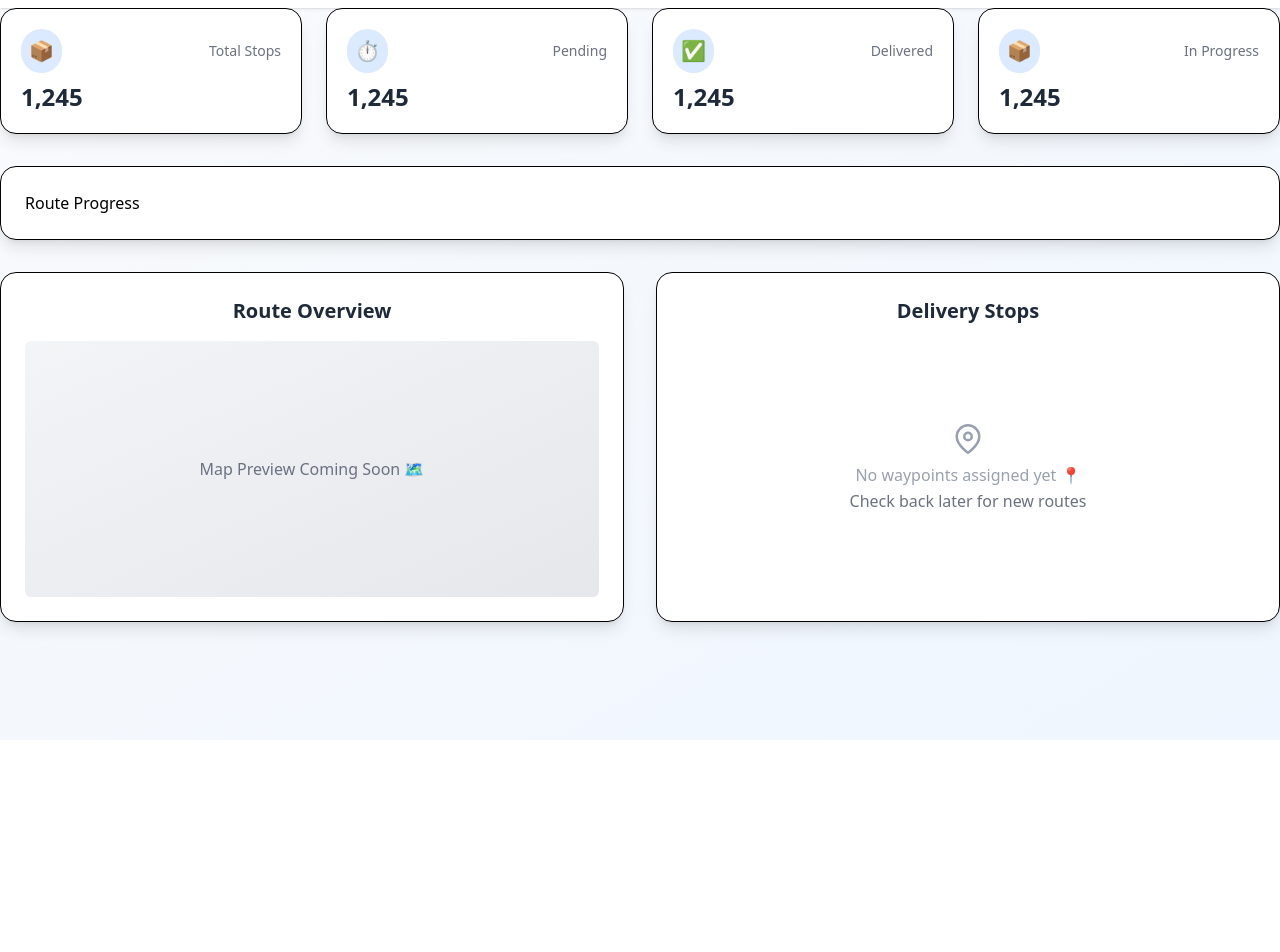
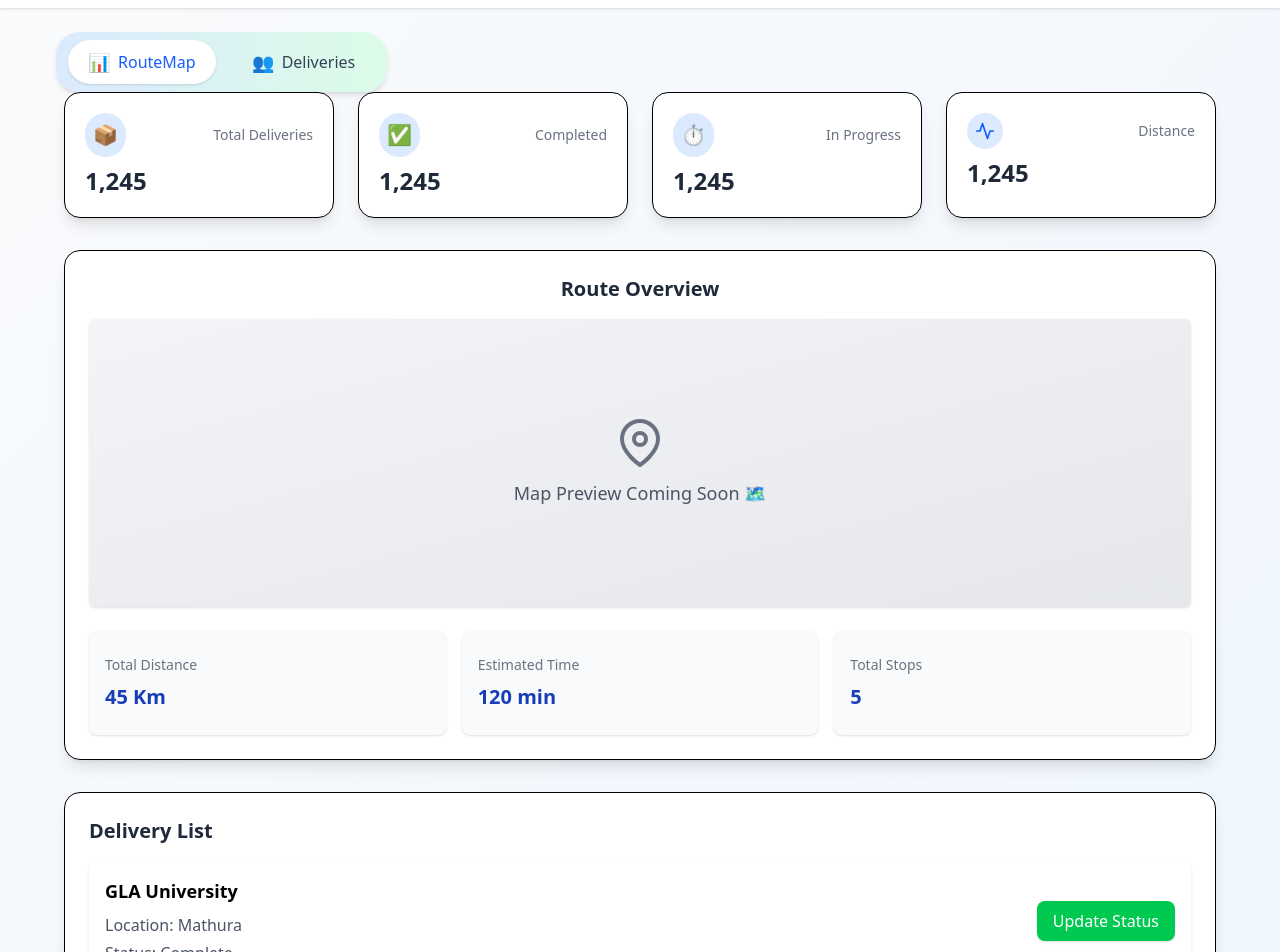
Before and after one commit to goyalishi/OptiRoute-Route_Optimization_System, a React app in the folder frontend/: page /driver in a window 1280 px wide. Shown: the part 60-1012 px from the top of the page. Before the commit the page ends 800 px from the top, so only its background shows below. Built offline with nearby package versions, Linux system fonts and the light colour scheme; the HTML template or start-up script is replaced by a standard one.

Commit message:
new changes

```diff
--- /dev/null
+++ b/frontend/src/components/DriverDashboard/Card.jsx
@@ -0,0 +1,17 @@
+import React from 'react'
+import SmallCard from './SmallCard'
+
+const Card = () => {
+  return (
+    <div className="w-full mt-6">
+        {/* Flex container for horizontal layout */}
+        <div className="flex flex-row gap-4 w-full">
+            <SmallCard name="Total Distance" value="45 Km" />
+            <SmallCard name="Estimated Time" value="120 min" />
+            <SmallCard name="Total Stops" value="5" />
+        </div>
+    </div>
+  )
+}
+
+export default Card
--- /dev/null
+++ b/frontend/src/components/DriverDashboard/Delivery.jsx
@@ -0,0 +1,23 @@
+import React from 'react'
+
+const Delivery = ({ name, location, status }) => {
+  return (
+    <div>
+      <div className="bg-white shadow-md rounded-lg p-4 mb-4 flex flex-col sm:flex-row sm:items-center sm:justify-between">
+        {/* Left content */}
+        <div>
+          <h3 className="text-lg font-semibold mb-2">{name}</h3>
+          <p className="text-gray-600 mb-1">Location: {location}</p>
+          <p className="text-gray-600">Status: {status}</p>
+        </div>
+
+        {/* Button on the right */}
+        <button className="mt-3 sm:mt-0 bg-green-500 text-white px-4 py-2 rounded-lg shadow hover:bg-green-600 transition-all duration-300">
+          Update Status
+        </button>
+      </div>
+    </div>
+  )
+}
+
+export default Delivery
--- /dev/null
+++ b/frontend/src/components/DriverDashboard/DeliveryList.jsx
@@ -0,0 +1,14 @@
+import React from 'react'
+import Delivery from './Delivery'
+
+const DeliveryList = () => {
+  return (
+    <div>
+        <Delivery name="GLA University" location="Mathura" status="Complete" />
+        <Delivery name="GL Bajaj" location="Mathura" status="In-progress" />
+        <Delivery name="IIT Delhi" location="Delhi" status="Pending" />
+    </div>
+  )
+}
+
+export default DeliveryList
--- /dev/null
+++ b/frontend/src/components/DriverDashboard/SmallCard.jsx
@@ -0,0 +1,12 @@
+import React from 'react'
+
+const SmallCard = ({ name, value }) => {
+  return (
+    <div className="flex-1 flex flex-col  justify-center px-4 py-6 bg-gray-50 rounded-lg shadow-sm min-h-[100px]">
+        <h3 className="text-sm font-medium text-gray-500">{name}</h3>
+        <h1 className="text-xl font-bold text-blue-800 mt-2">{value}</h1>
+    </div>
+  )
+}
+
+export default SmallCard
--- a/frontend/src/pages/DriverDashboard.jsx
+++ b/frontend/src/pages/DriverDashboard.jsx
@@ -1,6 +1,10 @@
-import React from 'react'
-import { FiMapPin } from "react-icons/fi";
+import React, { useState, useEffect } from 'react'
+import axios from 'axios';
+import { FiMapPin,FiActivity } from "react-icons/fi";
+import { useNavigate } from "react-router-dom";
 import Navbar from '../components/Navbar';
+import Card from '../components/DriverDashboard/Card';
+import DeliveryList from '../components/DriverDashboard/DeliveryList';
 
 const DriverDashboard = () => {
     const user = {
@@ -8,24 +12,65 @@ const DriverDashboard = () => {
         role: "driver",
         onLogout: () => alert("Logged out successfully!"),
     };
+
+    const [activeTab, setActiveTab] = useState("routemap");
+    const [data, setData] = useState([]);
+    const [loading, setLoading] = useState(false);
+    const navigate = useNavigate();
+
+    // Fetch dummy data
+    useEffect(() => {
+      if (activeTab === "deliveries") {
+        setLoading(true);
+        const apiUrl ="https://jsonplaceholder.typicode.com/todos?_limit=5"
+
+        axios
+          .get(apiUrl)
+          .then((res) => setData(res.data))
+          .catch((err) => console.error(err))
+          .finally(() => setLoading(false));
+      }
+    }, [activeTab]);
+
+
   return (
-    <div className="min-h-screen bg-gradient-to-br from-gray-50 to-blue-50">
+    <div className="min-h-screen bg-gradient-to-br from-gray-50 to-blue-50 ">
         <Navbar user={user}/>
-        <div className="grid grid-cols-1 sm:grid-cols-2 lg:grid-cols-4 gap-6 mb-8">
+
+        {/* Tabs Section */}
+      <div className="flex ml-14 mt-6">
+        <div className="flex items-center justify-between gap-4 rounded-3xl bg-gradient-to-r from-blue-100 to-green-100 shadow-md py-2 px-3 text-black w-fit">
+          {[
+            { id: "routemap", label: "RouteMap", icon: "📊" },
+            { id: "deliveries", label: "Deliveries", icon: "👥" },
+          ].map((tab) => (
+            <button
+              key={tab.id}
+              onClick={() => setActiveTab(tab.id)}
+              className={`flex items-center gap-2 px-5 py-2 rounded-3xl text-base font-medium transition-all duration-300 ${
+                activeTab === tab.id
+                  ? "bg-white text-blue-600 shadow-sm"
+                  : "text-gray-700 hover:bg-white/80 hover:text-blue-600"
+              }`}
+            >
+              <span className="text-lg">{tab.icon}</span>
+              {tab.label}
+            </button>
+          ))}
+        </div>
+      </div>
+
+
+    {/* Stats Cards Section */}
+      <div className="grid grid-cols-1 sm:grid-cols-2 lg:grid-cols-4 gap-6 mb-8 w-full px-6 lg:px-16">
     <StatCard
-                title="Total Stops"
+        title="Total Deliveries"
         value="1,245"
         icon="📦"
         color="bg-blue-100 text-blue-600"
     />
     <StatCard
-                title="Pending"
-                value="1,245"
-                icon="⏱️"
-                color="bg-blue-100 text-blue-600"
-            />
-            <StatCard
-                title="Delivered"
+        title="Completed"
         value="1,245"
         icon="✅"
         color="bg-blue-100 text-blue-600"
@@ -33,40 +78,57 @@ const DriverDashboard = () => {
     <StatCard
         title="In Progress"
         value="1,245"
-                icon="📦"
+        icon="⏱️"
+        color="bg-blue-100 text-blue-600"
+    />
+    <StatCard
+        title="Distance"
+        value="1,245"
+        icon={<FiActivity className="text-xl" />}
         color="bg-blue-100 text-blue-600"
     />
       </div>
 
-        <div className="bg-white rounded-2xl p-6 shadow-lg border mb-8">
         <div>
-                Route Progress
+        {activeTab === "routemap" && (
+            <>
+    <div className="w-full px-6 lg:px-16 mb-8">
+        <div className="bg-white rounded-2xl p-6 shadow-lg border w-full flex flex-col items-center justify-center transition-transform hover:scale-[1.01]">
+            <h2 className="text-xl font-semibold mb-4 text-gray-800">Route Overview</h2>
+            <div className="w-full h-72 bg-gradient-to-br from-gray-100 to-gray-200 rounded-md flex flex-col items-center justify-center text-gray-600 font-medium shadow-sm">
+                <FiMapPin className="text-5xl mb-3 text-gray-500" />
+                <p className="text-lg">Map Preview Coming Soon 🗺️</p>
             </div>
-            <div>
-
+            <Card/>
         </div>
     </div>
 
-        <div className="grid grid-cols-1 lg:grid-cols-2 gap-8">
-            {/* left */}
-            <div className="bg-white rounded-2xl p-6 shadow-lg border flex flex-col items-center justify-center transition-transform hover:scale-[1.01]">
-                <h2 className="text-xl font-semibold mb-4 text-gray-800">Route Overview</h2>
-                <div className="w-full h-64 bg-gradient-to-br from-gray-100 to-gray-200 rounded-md flex items-center justify-center text-gray-500 font-medium">Map Preview Coming Soon 🗺️</div>
-            </div>
-            {/* right */}
-            <div className="bg-white rounded-2xl p-6 shadow-lg border flex flex-col items-center justify-center transition-transform hover:scale-[1.01]">
-                <h2 className="text-xl font-semibold mb-4 text-gray-800">Delivery Stops</h2>
-
-                <div className="w-full h-64 rounded-md flex flex-col items-center justify-center  text-gray-400 font-medium space-y-2">
-      <FiMapPin className="text-3xl mb-2 text-gray-400" />
-      <p className="text-center leading-relaxed">
-        No waypoints assigned yet 📍<br />
-        <span className="text-gray-500">Check back later for new routes</span>
-      </p>
+    <div className="w-full px-6 lg:px-16 mb-8">
+        <div className="bg-white rounded-2xl p-6 shadow-lg border w-full flex flex-col  justify-center transition-transform hover:scale-[1.01]">
+            <h2 className="text-xl font-semibold mb-4 text-gray-800">Delivery List</h2>
+            <DeliveryList/>
         </div>
     </div>
+
+        </>
+        )}
+
+
+        {/* {activeTab === "deliveries" && (
+
+        )} */}
+
+
+
         </div>
+
+
+
+
 </div>
+
+
+
 
   )
 }
```
Lines whose indentation alone changed are shown as unchanged.
